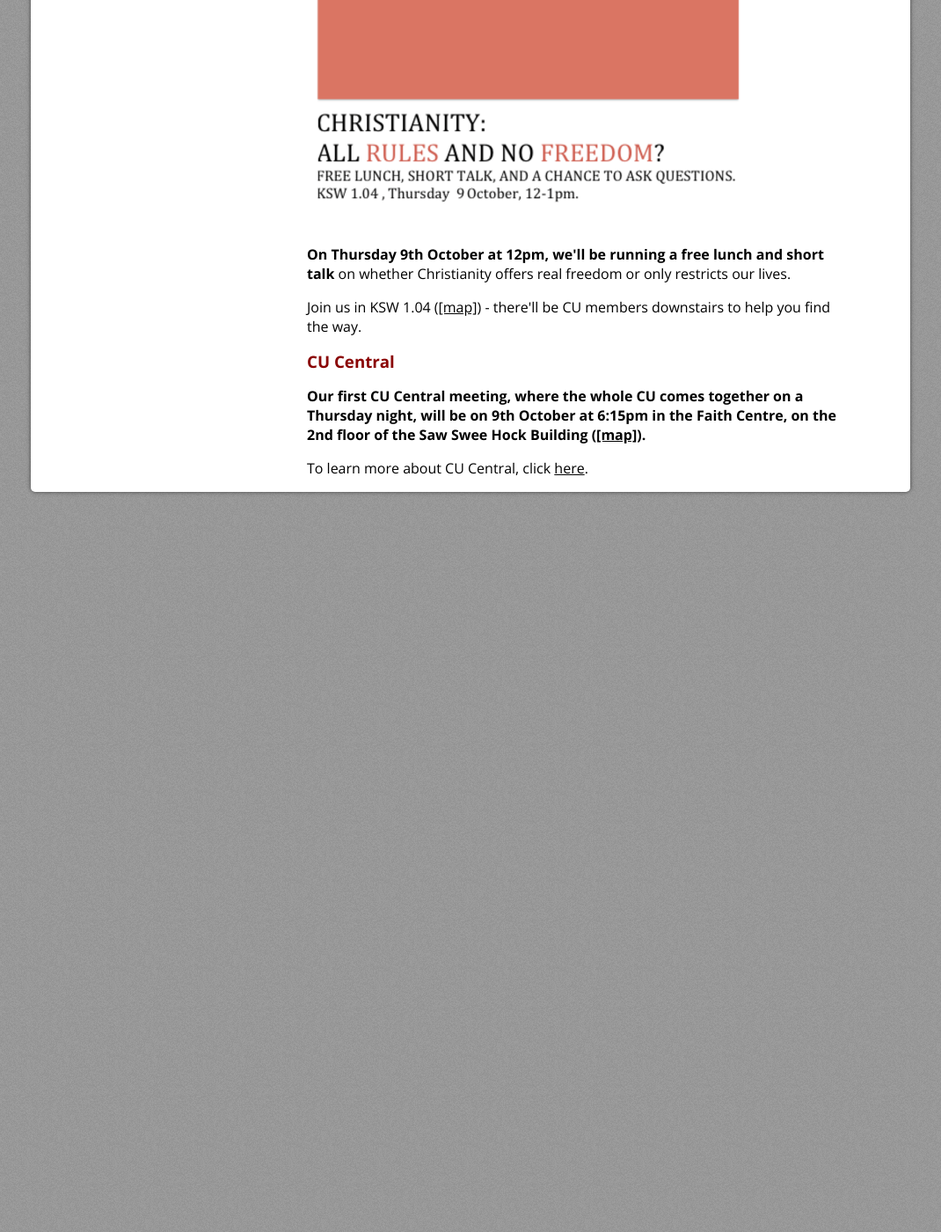
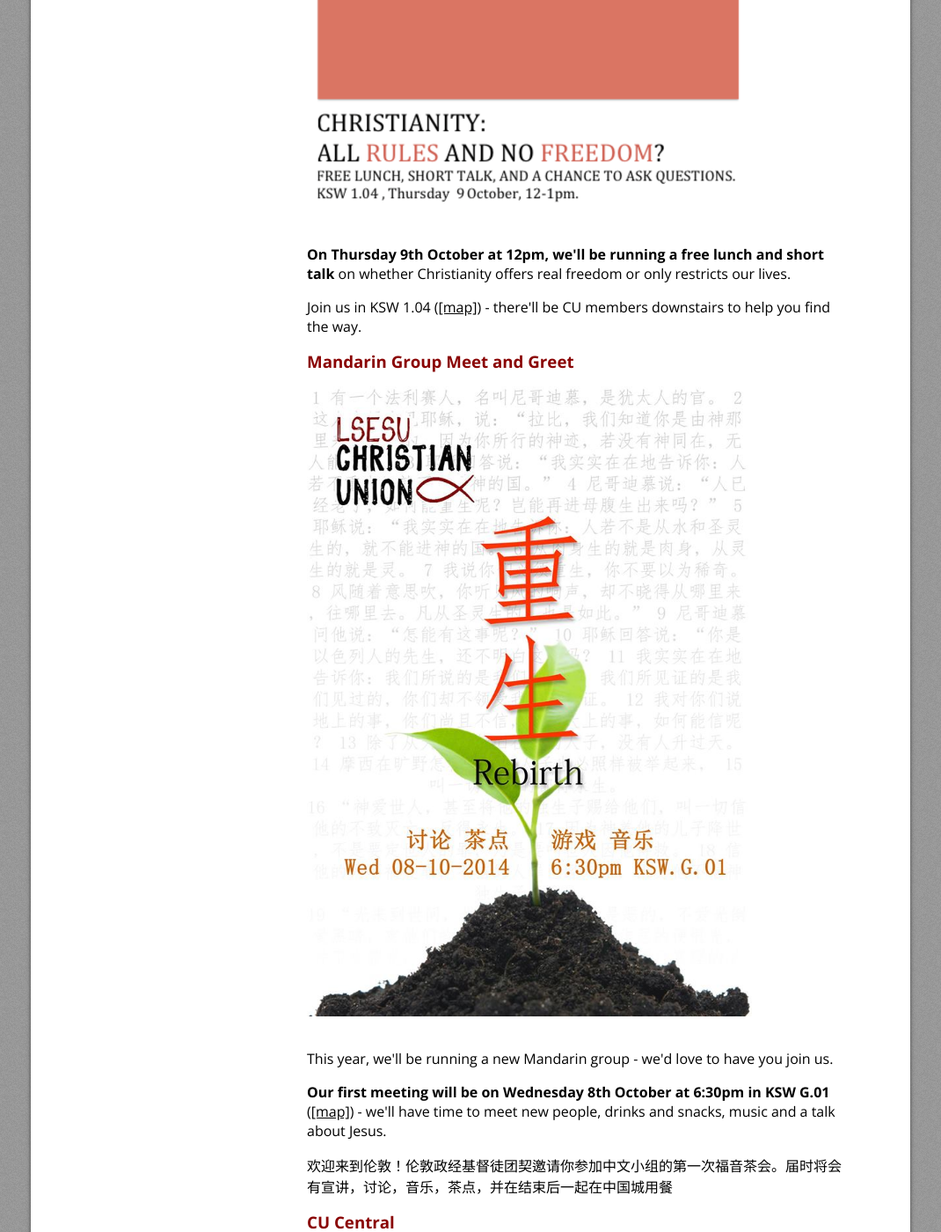
Before and after one commit to timrogers/lsesucu.com, a Jekyll site: the page built from freshers.html, in a window 1280 px wide and 1400 px high, scrolled down 3535 px. Shown: the whole window at 88% size, without its empty margins (105-1175 px from the left). Built offline with Jekyll 4.4.1, drawn with Linux system fonts in a browser that asks for light colours; nearby versions of some CDN libraries; before the commit the page ends 4142 px from its top, so only the background shows below that; some of the changed text lies outside the part shown.

Commit message:
Add Mandarin Group Meet and Greet

```diff
--- a/freshers.html
+++ b/freshers.html
@@ -6,6 +6,7 @@
   - Find a church: "#find-a-church"
   - Acoustic Night: "#acoustic-night"
   - Christianity - All Rules and No Freedom?: "#all-rules-and-no-freedom"
+  - Mandarin Group Meet and Greet: "#mandarin-group"
   - CU Central: "#cu-central"
 ---
 
@@ -102,6 +103,18 @@
 
 <p>Join us in KSW 1.04 (<a href="http://www.lse.ac.uk/mapsanddirections/campusmap.pdf">[map]</a>) - there'll be CU members downstairs to help you find the way.</p>
 
+<a name="mandarin-group"><h3>Mandarin Group Meet and Greet</h3></a>
+
+<img src="/images/freshers/mandarin.jpg" alt="Mandarin Group" class="center" style="max-width: 506px;" />
+
+<p>This year, we'll be running a new Mandarin group - we'd love to have you
+  join us.</p>
+
+<p><b>Our first meeting will be on Wednesday 8th October at 6:30pm in KSW G.01</b> (<a href="http://www.lse.ac.uk/mapsanddirections/campusmap.pdf">[map]</a>) - we'll have time to meet new people, drinks and snacks, music
+  and a talk about Jesus.</p>
+
+<p>欢迎来到伦敦！伦敦政经基督徒团契邀请你参加中文小组的第一次福音茶会。届时将会有宣讲，讨论，音乐，茶点，并在结束后一起在中国城用餐</p>
+
 <a name="cu-central"><h3>CU Central</h3></a>
 
 <p><b>Our first CU Central meeting, where the whole CU comes together on a Thursday night, will be on 9th October at 6:15pm in the Faith Centre, on the 2nd floor of the Saw Swee Hock Building (<a href="http://www.lse.ac.uk/mapsanddirections/campusmap.pdf">[map]</a>).</b></p>
```
Also changed, not shown: images/freshers/mandarin.jpg (added).
